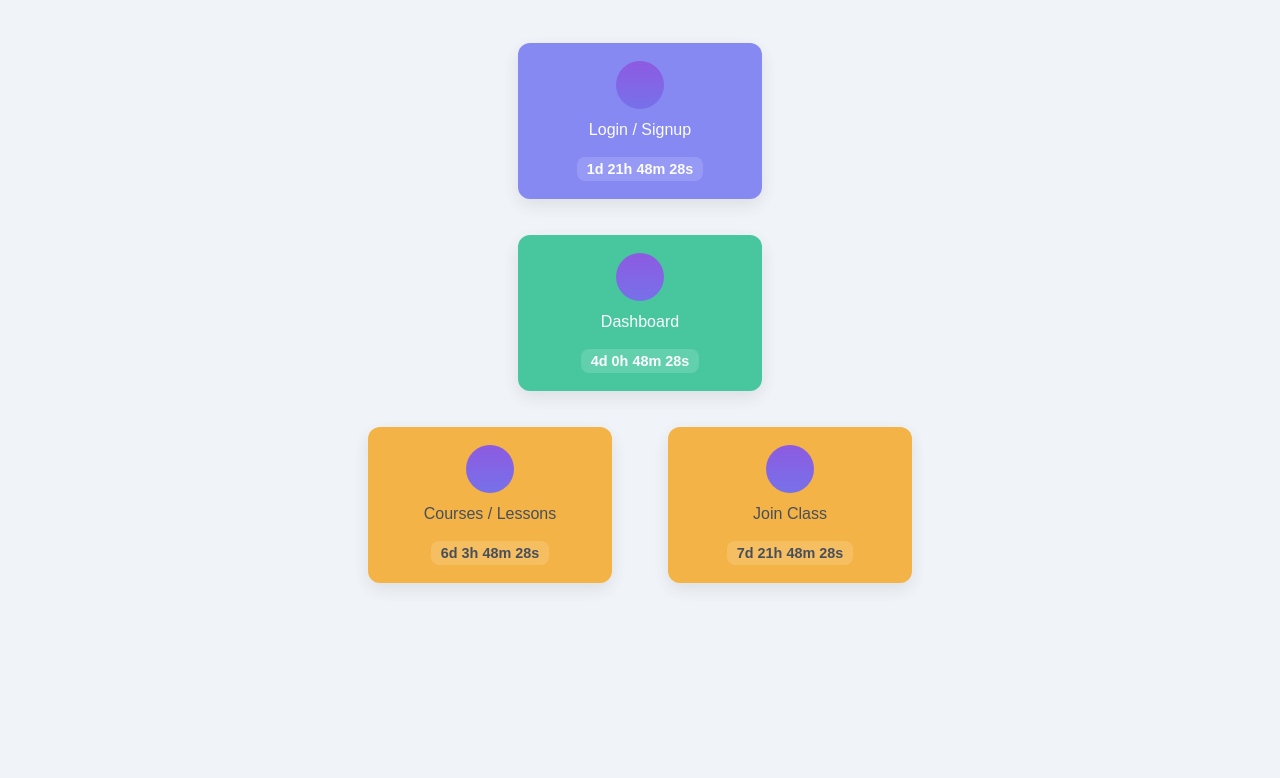
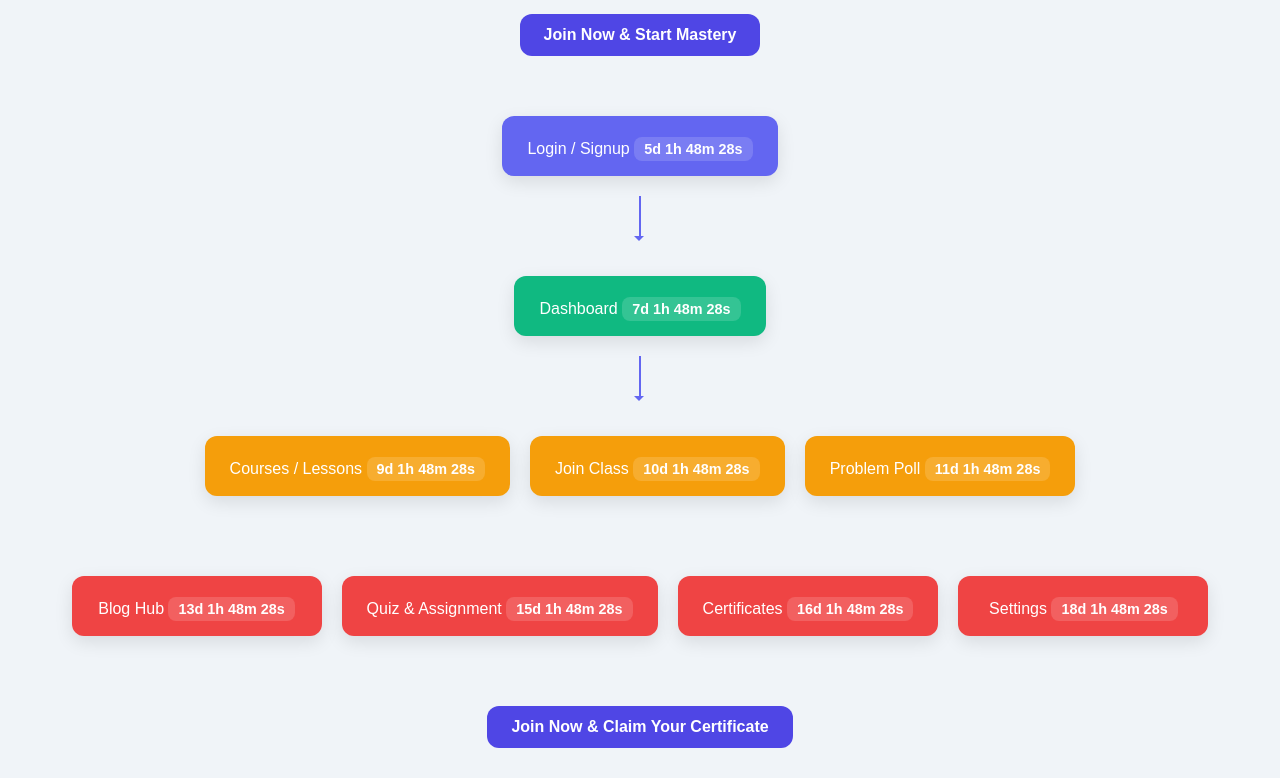
Before and after one commit to talk2klyro/Adamu-Hostel, a plain HTML site: page index.html in a window 1280 px wide. Shown: the part 94-872 px from the top of the page. Before the commit the page ends 800 px from the top, so only its background shows below. Drawn offline with Linux system fonts and the light colour scheme.

Commit message:
Update index.html

```diff
--- a/index.html
+++ b/index.html
@@ -14,14 +14,48 @@
 
   h1 {
     text-align: center;
-    margin-bottom: 40px;
+    margin-bottom: 20px;
+  }
+
+  /* Join button */
+  .btn-primary {
+    display: inline-block;
+    background: #4f46e5;
+    color: white;
+    padding: 12px 24px;
+    border-radius: 12px;
+    text-decoration: none;
+    font-weight: bold;
+    transition: background 0.3s, transform 0.3s;
+    margin: 10px auto;
+    text-align: center;
+  }
+  .btn-primary:hover {
+    background: #4338ca;
+    transform: scale(1.05);
   }
 
   .diagram-container {
     display: flex;
     flex-direction: column;
     align-items: center;
+    margin-top: 30px;
   }
+
+  .box {
+    background: #4f46e5;
+    color: white;
+    padding: 15px 25px;
+    border-radius: 12px;
+    margin: 20px 0;
+    min-width: 200px;
+    text-align: center;
+    position: relative;
+    box-shadow: 0 6px 18px rgba(0,0,0,0.1);
+    cursor: pointer;
+    transition: transform 0.3s;
+  }
+  .box:hover { transform: scale(1.05); }
 
   .row {
     display: flex;
@@ -31,56 +65,26 @@
     margin-bottom: 40px;
   }
 
-  /* --- Hybrid Seed Box --- */
-  .seed-box {
-    cursor: pointer;
+  .arrow-down {
+    width: 2px;
+    height: 40px;
+    background: #6366f1;
     position: relative;
-    min-width: 200px;
-    padding: 18px 22px;
-    border-radius: 12px;
-    color: #fff;
-    display: flex;
-    align-items: center;
-    gap: 12px;
-    box-shadow: 0 6px 18px rgba(0,0,0,0.12);
-    transition: transform .22s, box-shadow .22s;
-    margin: 18px;
-    flex-direction: column;
-    text-align: center;
+    margin: 0 auto 20px auto;
   }
-  .seed-box.locked { opacity: 0.75; cursor: default; }
-  .seed-box.unlocked:hover { transform: translateY(-6px); box-shadow: 0 14px 30px rgba(0,0,0,0.18); }
+  .arrow-down::after {
+    content: "";
+    position: absolute;
+    bottom: -10px;
+    left: -5px;
+    border: 5px solid transparent;
+    border-top-color: #6366f1;
+  }
 
-  /* Seed animation */
-  .seed-icon { width: 48px; height: 48px; position: relative; }
-  .seed-shell {
-    width: 100%; height: 100%;
-    background: linear-gradient(180deg,#6d28d9,#4f46e5);
-    border-radius: 50%;
-    display: flex; align-items: center; justify-content: center;
-    transition: transform .45s ease;
-  }
-  .sprout {
-    position: absolute; left: 50%; top: 10%;
-    width: 6px; height: 0;
-    background: linear-gradient(#10b981,#16a34a);
-    border-radius: 4px;
-    transform: translateX(-50%) scaleY(0);
-    transform-origin: bottom center;
-    transition: transform .45s cubic-bezier(.2,.8,.2,1);
-  }
-  .leaf {
-    position: absolute;
-    width: 16px; height: 8px;
-    background:#16a34a; border-radius: 8px;
-    top: -6px; left: 50%;
-    transform: translateX(-50%) rotate(-25deg) scale(0);
-    transform-origin: left center;
-    transition: transform .45s cubic-bezier(.2,.8,.2,1);
-  }
-  .seed-box.unlocked:hover .seed-shell { transform: scale(.88) rotate(-6deg); }
-  .seed-box.unlocked:hover .sprout { transform: translateX(-50%) scaleY(1); height: 24px; }
-  .seed-box.unlocked:hover .leaf { transform: translateX(-50%) rotate(-20deg) scale(1); }
+  .color-auth { background: #6366f1; }
+  .color-dashboard { background: #10b981; }
+  .color-core { background: #f59e0b; }
+  .color-engage { background: #ef4444; }
 
   /* Countdown badge */
   .countdown {
@@ -90,9 +94,9 @@
     border-radius: 8px;
     font-size: 0.9rem;
     margin-top: 6px;
+    display: inline-block;
     transition: all 0.3s ease;
   }
-  /* Glow when unlocked */
   .countdown.unlocked-badge {
     background: #16a34a;
     color: #fff;
@@ -104,73 +108,115 @@
     to   { box-shadow: 0 0 20px #16a34a, 0 0 30px #22c55e; }
   }
 
-  /* Colors */
-  .color-auth { background:#6366f1; }
-  .color-dashboard { background:#10b981; }
-  .color-core { background:#f59e0b; color:#111827; }
-  .color-engage { background:#ef4444; }
-
-  @media(max-width:600px){
-    .row { flex-direction: column; align-items: center; }
+  /* Modal styling */
+  .modal {
+    display: none;
+    position: fixed;
+    top: 0; left: 0;
+    width: 100%; height: 100%;
+    background: rgba(0,0,0,.7);
+    justify-content: center;
+    align-items: center;
+    z-index: 9999;
+  }
+  .modal-content {
+    background: #fff;
+    border-radius: 12px;
+    padding: 20px;
+    width: 90%;
+    max-width: 600px;
+    position: relative;
+  }
+  .close-btn {
+    position: absolute;
+    right: 15px; top: 10px;
+    font-size: 1.5rem;
+    cursor: pointer;
+    color: #444;
   }
 </style>
 </head>
 <body>
-<h1>🌱 FARM RISE Interactive Flow</h1>
+<h1>FARM RISE P Interactive Flow</h1>
+
+<!-- Top Join button -->
+<div style="text-align:center;">
+  <a href="#" class="btn-primary open-form">Join Now & Start Mastery</a>
+</div>
 
 <div class="diagram-container">
 
-  <!-- Example seed boxes with unlock dates -->
-  <div class="seed-box color-auth locked" data-unlock="2025-09-22T09:00:00+01:00" data-url="https://form.jotform.com/252612332436551">
-    <div class="seed-icon">
-      <div class="seed-shell"></div>
-      <div class="sprout"></div>
-      <div class="leaf"></div>
+  <!-- Example: Login / Signup box -->
+  <div class="box color-auth seed-box locked" data-unlock="2025-09-25T12:00:00" data-url="index.html">
+    Login / Signup
+    <div class="countdown">Loading...</div>
+  </div>
+  <div class="arrow-down"></div>
+
+  <!-- Dashboard -->
+  <div class="box color-dashboard seed-box locked" data-unlock="2025-09-27T12:00:00" data-url="dashboard.html">
+    Dashboard
+    <div class="countdown">Loading...</div>
+  </div>
+  <div class="arrow-down"></div>
+
+  <!-- Core Modules -->
+  <div class="row">
+    <div class="box color-core seed-box locked" data-unlock="2025-09-29T12:00:00" data-url="courses.html">
+      Courses / Lessons
+      <div class="countdown">Loading...</div>
     </div>
-    <div>Login / Signup</div>
-    <div class="countdown">Loading…</div>
+    <div class="box color-core seed-box locked" data-unlock="2025-09-30T12:00:00" data-url="class.html">
+      Join Class
+      <div class="countdown">Loading...</div>
+    </div>
+    <div class="box color-core seed-box locked" data-unlock="2025-10-01T12:00:00" data-url="poll.html">
+      Problem Poll
+      <div class="countdown">Loading...</div>
+    </div>
   </div>
 
-  <div class="seed-box color-dashboard locked" data-unlock="2025-09-24T12:00:00+01:00" data-url="dashboard.html">
-    <div class="seed-icon">
-      <div class="seed-shell"></div>
-      <div class="sprout"></div>
-      <div class="leaf"></div>
+  <!-- Engagement Row -->
+  <div class="row">
+    <div class="box color-engage seed-box locked" data-unlock="2025-10-03T12:00:00" data-url="blog.html">
+      Blog Hub
+      <div class="countdown">Loading...</div>
     </div>
-    <div>Dashboard</div>
-    <div class="countdown">Loading…</div>
+    <div class="box color-engage seed-box locked" data-unlock="2025-10-05T12:00:00" data-url="quiz-assignment.html">
+      Quiz & Assignment
+      <div class="countdown">Loading...</div>
+    </div>
+    <div class="box color-engage seed-box locked" data-unlock="2025-10-06T12:00:00" data-url="certificate.html">
+      Certificates
+      <div class="countdown">Loading...</div>
+    </div>
+    <div class="box color-engage seed-box locked" data-unlock="2025-10-08T12:00:00" data-url="settings.html">
+      Settings
+      <div class="countdown">Loading...</div>
+    </div>
   </div>
 
-  <div class="row">
-    <div class="seed-box color-core locked" data-unlock="2025-09-26T15:00:00+01:00" data-url="courses.html">
-      <div class="seed-icon">
-        <div class="seed-shell"></div>
-        <div class="sprout"></div>
-        <div class="leaf"></div>
-      </div>
-      <div>Courses / Lessons</div>
-      <div class="countdown">Loading…</div>
-    </div>
+</div>
 
-    <div class="seed-box color-core locked" data-unlock="2025-09-28T09:00:00+01:00" data-url="class.html">
-      <div class="seed-icon">
-        <div class="seed-shell"></div>
-        <div class="sprout"></div>
-        <div class="leaf"></div>
-      </div>
-      <div>Join Class</div>
-      <div class="countdown">Loading…</div>
-    </div>
+<!-- Bottom Join button -->
+<div style="text-align:center;">
+  <a href="#" class="btn-primary open-form">Join Now & Claim Your Certificate</a>
+</div>
+
+<!-- Modal with JotForm -->
+<div id="formModal" class="modal">
+  <div class="modal-content">
+    <span class="close-btn" id="closeFormBtn">&times;</span>
+    <iframe
+      src="https://form.jotform.com/your-form-id"
+      style="width:100%; height:500px; border:none;"
+    ></iframe>
   </div>
 </div>
 
-<!-- Unlock sound -->
-<audio id="unlockSound" src="https://actions.google.com/sounds/v1/cartoon/pop.ogg" preload="auto"></audio>
-
 <script>
+// Seed countdown system
 function startSeedCountdowns() {
-  const unlockSound = document.getElementById('unlockSound');
-
   document.querySelectorAll('.seed-box').forEach(box => {
     const display = box.querySelector('.countdown');
     const unlockStr = box.dataset.unlock;
@@ -181,20 +227,14 @@ function startSeedCountdowns() {
       const now = new Date();
       const diff = unlockDate - now;
       if (diff <= 0) {
-        // unlock
         box.classList.remove('locked');
         box.classList.add('unlocked');
         display.textContent = 'Unlocked — Click to Enter';
         display.classList.add('unlocked-badge');
 
-        // bounce effect on unlock
         box.style.transform = 'scale(1.1)';
         setTimeout(() => { box.style.transform = 'scale(1)'; }, 400);
 
-        // play sound
-        unlockSound.play().catch(()=>{});
-
-        // click opens JotForm/page
         box.addEventListener('click', () => {
           const url = box.dataset.url || '#';
           window.open(url, '_blank');
@@ -215,6 +255,21 @@ function startSeedCountdowns() {
   });
 }
 startSeedCountdowns();
+
+// Modal logic for Join buttons
+const modal = document.getElementById("formModal");
+const closeBtn = document.getElementById("closeFormBtn");
+
+document.querySelectorAll(".open-form").forEach(btn => {
+  btn.addEventListener("click", (e) => {
+    e.preventDefault();
+    modal.style.display = "flex";
+  });
+});
+closeBtn.addEventListener("click", () => modal.style.display = "none");
+window.addEventListener("click", (e) => {
+  if(e.target === modal){ modal.style.display = "none"; }
+});
 </script>
 </body>
-      </html>
+</html>
```
